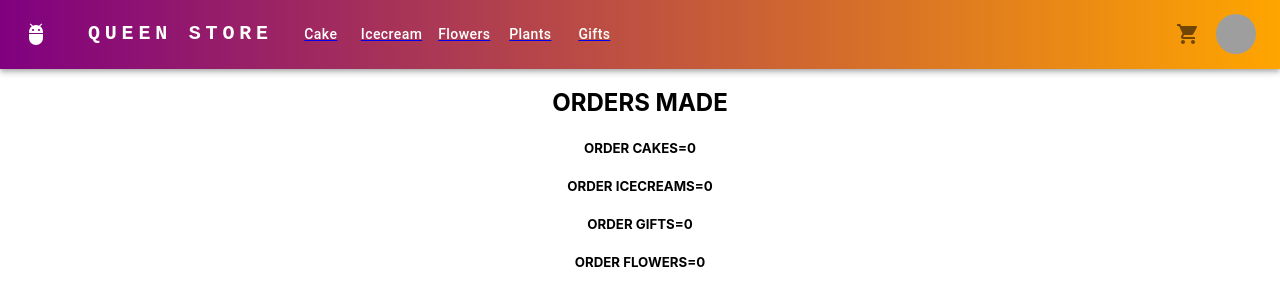
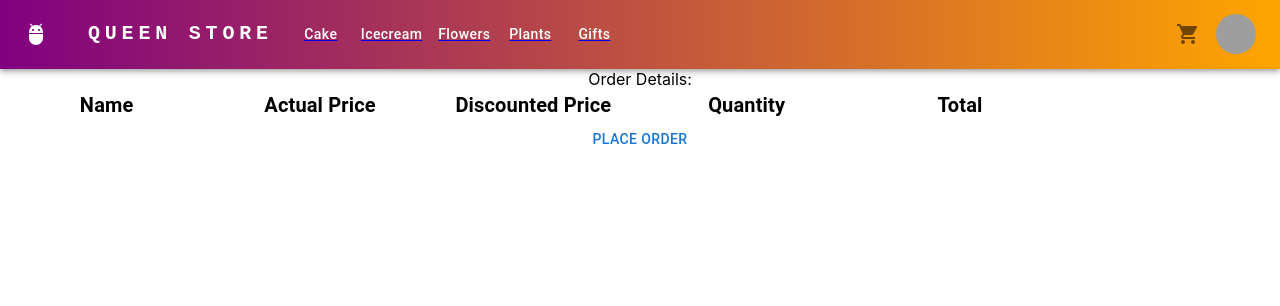
Before and after one commit to gsrrinathreddy/tanushri-react-ims, a React (Create React App) app: page /Cart in a window 1280 px wide. Shown: the top 306 px of the page. Built offline with nearby package versions, Linux system fonts and the light colour scheme; grey boxes are pictures that could not be loaded; the HTML template or start-up script is replaced by a standard one.

Commit message:
initial push

```diff
--- a/src/components/Itemcard/index.js
+++ b/src/components/Itemcard/index.js
@@ -57,6 +57,15 @@ export default function Itemcard(props) {
 
   let [qty,setQty]=useState(1);
   let dispatch=useDispatch()
+
+
+  let params={
+    title:title,
+    actualPrice:actualPrice,
+    discountedPrice:discountedPrice,
+    qty:parseInt(qty),
+
+     }
   return (
     <>
     <Card sx={{ maxWidth: 360 }}
@@ -105,13 +114,13 @@ export default function Itemcard(props) {
         <TextField sx={{width:'50px'}} style={{backgroundColor:'white'}} size="small" id="outlined-basic" variant="outlined" defaultValue={1} onChange={(e)=>setQty(e.currentTarget.value)}/>
           <IconButton aria-label="cart " sx={{color:'blue'}}  onClick={()=>{
             if(ordername=="cake"){
-              dispatch(cakeordered(qty))
+              dispatch(cakeordered(params))
             }
             else if(ordername=="gift"){
-              dispatch(giftordered(qty))
+              dispatch(giftordered(params))
             }
             else if(ordername=="flower"){
-              dispatch(flowerordered(qty))
+              dispatch(flowerordered(params))
             }
           }}>
            <Avatar src="https://cdn.pixabay.com/photo/2016/10/10/14/46/icon-1728552__480.jpg" />
--- a/src/features/Gifts/GiftSlice.js
+++ b/src/features/Gifts/GiftSlice.js
@@ -1,7 +1,13 @@
 import  {createSlice}  from "@reduxjs/toolkit"
 const initialState={
     noOfGifts:20,
-  noOfOrderedgifts:0
+  noOfOrderedgifts:0,
+  giftList:{
+    qty:0,
+    title:null,
+    actualPrice:null,
+    discountedPrice:null
+ }
 }
 const GiftSlice=createSlice({
     name:'gift',
@@ -9,8 +15,13 @@ const GiftSlice=createSlice({
     reducers:{
         ordered:(state,action)=>{
 
-            state.noOfGifts=state.noOfGifts-action.payload;
-          state.noOfOrderedgifts+=parseInt(action.payload);
+            state.noOfGifts=state.noOfGifts-action.payload.qty;
+          state.noOfOrderedgifts+=parseInt(action.payload.qty);
+
+          state.giftList.actualPrice=action.payload.actualPrice;
+          state.giftList.discountedPrice=action.payload.discountedPrice;
+          state.giftList.title=action.payload.title;
+          state.giftList.qty=action.payload.qty;
 
         },
         restock:(state,action)=>{
--- a/src/features/cake/cakeSlice.js
+++ b/src/features/cake/cakeSlice.js
@@ -2,16 +2,26 @@ import {createSlice} from '@reduxjs/toolkit';
 const initialState={
     noOfCakes:25,
    noOfOrderedcakes:0,
-//
+ cakeList:{
+    qty:0,
+    title:null,
+    actualPrice:null,
+    discountedPrice:null
+ }
 }
 const cakeSlice=createSlice({
     name:'cake',
     initialState,
     reducers:{
          ordered:(state,action)=>{
-             state.noOfCakes=state.noOfCakes-action.payload
-             state.noOfOrderedcakes=state.noOfOrderedcakes+parseInt(action.payload)
+             state.noOfCakes=state.noOfCakes-action.payload.qty
+             state.noOfOrderedcakes=state.noOfOrderedcakes+parseInt(action.payload.qty)
 
+
+             state.cakeList.actualPrice=action.payload.actualPrice;
+             state.cakeList.discountedPrice=action.payload.discountedPrice;
+             state.cakeList.title=action.payload.title;
+             state.cakeList.qty=action.payload.qty;
 
          },
          restock: (state,action)=>{
--- a/src/features/cart/cartSlice.js
+++ b/src/features/cart/cartSlice.js
@@ -16,6 +16,11 @@ const cartSlice=createSlice({
             console.log('cart',action.payload)
             state.cartList.push(action.payload)
             state.totalItems+=parseInt(action.payload.qty);
+        },
+        ['flower/ordered']:(state,action)=>{
+            console.log('cart',action.payload)
+            state.cartList.push(action.payload)
+            state.totalItems+=parseInt(action.payload.qty);
         }
     }
 })
--- a/src/features/flowers/FlowerSlice.js
+++ b/src/features/flowers/FlowerSlice.js
@@ -1,7 +1,13 @@
 import  {createSlice}  from "@reduxjs/toolkit"
 const initialState={
     noOfFlowers:20,
-  noOfOrderedflowers:0
+  noOfOrderedflowers:0,
+    flowerList:{
+    qty:0,
+    title:null,
+    actualPrice:null,
+    discountedPrice:null
+ }
 }
 const FlowerSlice=createSlice({
     name:'flower',
@@ -9,9 +15,14 @@ const FlowerSlice=createSlice({
     reducers:{
         ordered:(state,action)=>{
 
-            state.noOfFlowers=state.noOfFlowers-action.payload;
-          state.noOfOrderedflowers+=parseInt(action.payload);
+            state.noOfFlowers=state.noOfFlowers-action.payload.qty;
+          state.noOfOrderedflowers+=parseInt(action.payload.qty);
 
+
+          state.flowerList.actualPrice=action.payload.actualPrice;
+          state.flowerList.discountedPrice=action.payload.discountedPrice;
+          state.flowerList.title=action.payload.title;
+          state.flowerList.qty=action.payload.qty;
         },
         restock:(state,action)=>{
             state.noOfFlowers=state.noOfFlowers+action.payload
--- a/src/pages/Cart/index.js
+++ b/src/pages/Cart/index.js
@@ -1,16 +1,94 @@
 import { useSelector } from "react-redux";
+import { Typography,Grid,Button } from "@mui/material";
+import { Box } from "@mui/system";
+import { useNavigate } from "react-router-dom";
 export default function Cart(){
-    let noOfCakes=useSelector((state)=>state.cake.noOfOrderedcakes);
-    let noOfIcecreams=useSelector((state)=>state.icecream.noOfOrderedicecreams);
-    let noOfGifts=useSelector((state)=>state.gift.noOfOrderedgifts);
-    let noOfFlowers=useSelector((state)=>state.flower.noOfOrderedflowers);
+    const cartList = useSelector((state)=>state.cart.cartList);
+     console.log(cartList)
+      const navigate = useNavigate();
+      let sum=0;
     return (
         <>
-        <h2>ORDERS MADE</h2>
-        <h5>ORDER CAKES={noOfCakes}</h5>
-        <h5>ORDER ICECREAMS={noOfIcecreams}</h5>
-        <h5>ORDER GIFTS={noOfGifts}</h5>
-        <h5>ORDER FLOWERS={noOfFlowers}</h5>
+        <Box>
+            Order Details:
+            <Grid container>
+                <Grid md={2}>
+                    <Typography variant="h6" sx={{fontWeight:'bold'}}>
+                          Name
+                        </Typography>
+                   {
+                    cartList.map((item)=>{
+                        return(
+                            <Typography>
+                                {item.title}
+                            </Typography>
+                        )
+                    })
+                   }
+                </Grid>
+                <Grid md={2}>
+                    <Typography variant="h6" sx={{fontWeight:'bold'}}>
+                          Actual Price
+                        </Typography>
+                   {
+                    cartList.map((item)=>{
+                        return(
+                            <Typography>
+                                {item.actualPrice}
+                            </Typography>
+                        )
+                    })
+                   }
+                </Grid>
+                <Grid md={2}>
+                    <Typography variant="h6" sx={{fontWeight:'bold'}}>
+                         Discounted Price
+                        </Typography>
+                   {
+                    cartList.map((item)=>{
+                        return(
+                            <Typography>
+                                {item.discountedPrice}
+                            </Typography>
+                        )
+                    })
+                   }
+                </Grid>
+                <Grid md={2}>
+                    <Typography variant="h6" sx={{fontWeight:'bold'}}>
+                          Quantity
+                        </Typography>
+                   {
+                    cartList.map((item)=>{
+                        return(
+                            <Typography>
+                                {item.qty}
+                            </Typography>
+                        )
+                    })
+                   }
+                </Grid>
+                <Grid md={2}>
+                    <Typography variant="h6" sx={{fontWeight:'bold'}}>
+                          Total
+                        </Typography>
+                   {
+                    cartList.map((item)=>{
+                        sum+=(item.qty*item.discountedPrice)
+
+                        return(
+                            <Typography>
+                                {item.qty*item.discountedPrice}
+                            </Typography>
+                        )
+                    })
+                   }
+                   </Grid>
+                </Grid>
+        </Box>
+       <Button onClick={()=>navigate('order-summary')}>
+        Place Order
+       </Button>
         </>
     )
 }
--- a/src/store/store.js
+++ b/src/store/store.js
@@ -4,13 +4,15 @@ import cakeReducer from '../features/cake/cakeSlice';
 import icecreamReducer from '../features/Icecream/IcecreamSlice';
 import GiftReducer from '../features/Gifts/GiftSlice';
 import FlowerReducer from '../features/flowers/FlowerSlice';
+import cartReducer from '../features/cart/cartSlice';
 const store=configureStore({
     reducer:{
 
         cake:cakeReducer,
         icecream:icecreamReducer,
         gift:GiftReducer,
-        flower:FlowerReducer
+        flower:FlowerReducer,
+        cart:cartReducer
     },
     middleware:getDefaultMiddleware=>getDefaultMiddleware().concat(logger)
 })
```
